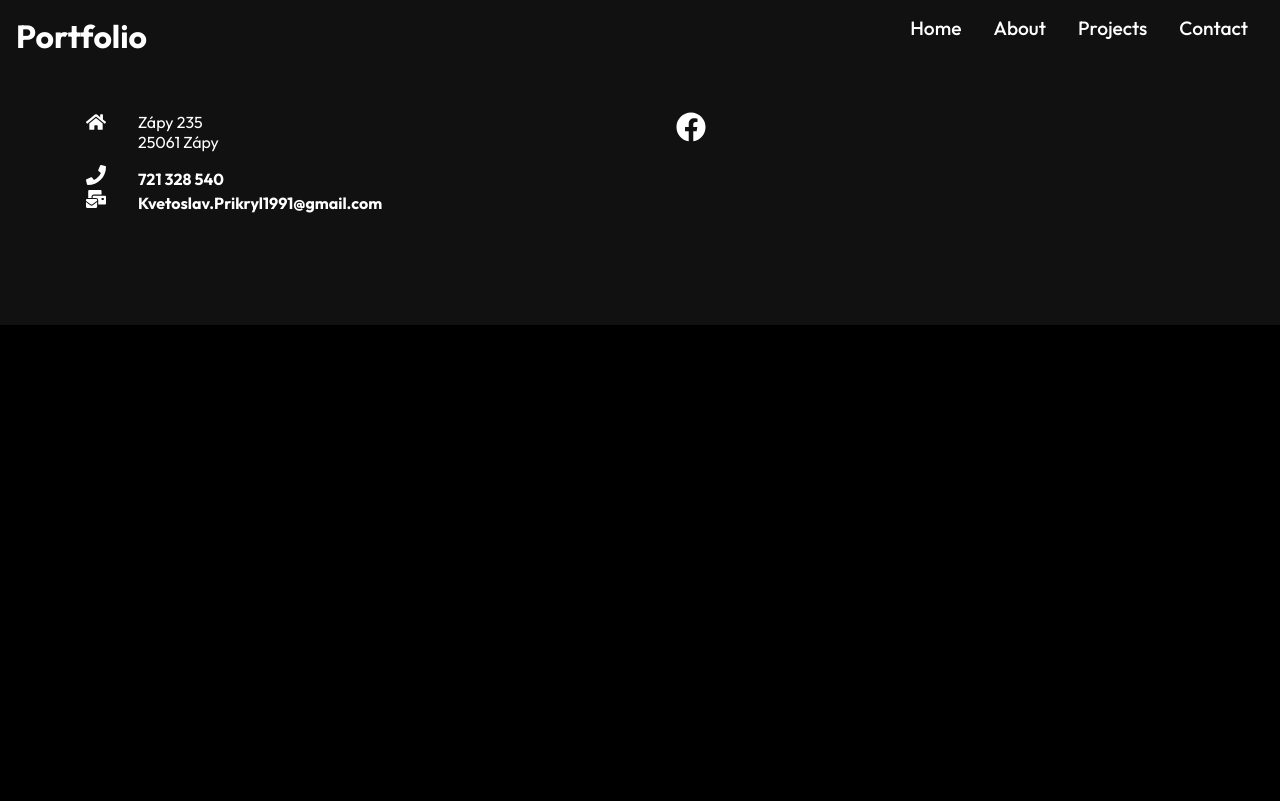
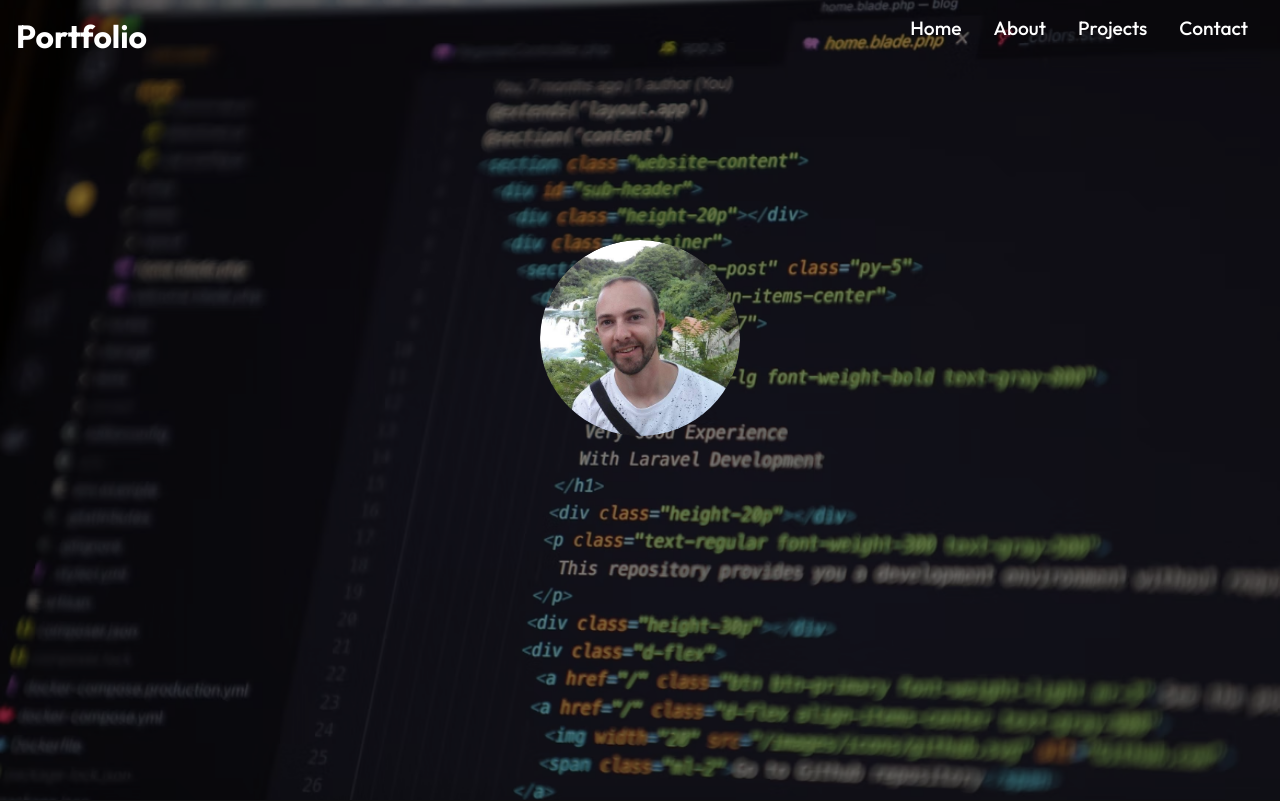
Before and after one commit to KvetoslavPrikryl/Portfolio, a React (Create React App) app: page /about in a window 1280 px wide. Shown: the top 801 px of the page. Built offline with nearby package versions, Linux system fonts and the light colour scheme.

Commit message:
create a HeroImg2.js and HeroImg2Styles.css and add text, pistures and styles

```diff
--- a/src/components/HeroImg.js
+++ b/src/components/HeroImg.js
@@ -1,6 +1,6 @@
 import "./HeroImgStyles.css";
 import React from 'react';
-import IntroImg from "../Img/Home_img.jpg"
+import IntroImg from "../Img/Home_img.jpg";
 import {Link} from "react-router-dom";
 
 const HeroIMG = () => {
--- /dev/null
+++ b/src/components/HeroImg2.js
@@ -0,0 +1,26 @@
+import "./HeroImg2Styles.css";
+import React from 'react';
+import IntoImg2 from "../Img/Home_img2.jpg";
+import Hero_img from "../Img/Hero_img.jpg";
+
+const HeroImg2 = () => {
+  return (
+    <div className="hero">
+        <div className="into-img">
+            <img className="into-img" src={IntoImg2} alt="IntroImg"/>
+        </div>
+        <div className="heading">
+            <div className="card">
+                <img className="hero_img" src={Hero_img} alt="Hero_img"/>
+                <p className="hero_text">
+                    Jmenuji se Květoslav Přikryl. Programování se věnuji cca 2 roky převážně pogramování v Pythonu. Chodil jsem 8 měsíců do ItStep academie na kurz programování v pythonu.
+
+                </p>
+            </div>
+
+        </div>
+    </div>
+  );
+};
+
+export default HeroImg2
--- /dev/null
+++ b/src/components/HeroImg2Styles.css
@@ -0,0 +1,74 @@
+.into-img{
+    width:100%;
+    height: 100vh;
+    position: relative;
+}
+.hero{
+    width:100%;
+    height: 100%;
+    background-size: cover;
+    background-position: center;
+    object-fit: cover;
+}
+.into-img::after{
+    content: "";
+    width: 100%;
+    height: 100%;
+    position: absolute;
+    top:0;
+    left:0;
+    background: black;
+    opacity: 0.5;
+}
+.heading{
+    width:100%;
+    height: 100%;
+    position: absolute;
+    transform: translate(-50%, -50%);
+    top: 80%;
+    left: 50%;
+}
+.heading .card{
+    position: relative;
+    margin: 0 auto;
+    width: 200px;
+    text-align: center;
+    height: 200px;
+    overflow: hidden;
+    transition: ease-in 0.5s;
+    border-radius: 50%;
+}
+.heading .card .hero_img{
+    width: 200px;
+    border-radius: 50%;
+    transition: ease-in 0.5s;
+}
+.heading .card:hover{
+    height: 50%;
+    width: 30%;
+    border-radius: 10px;
+}
+.heading .card:hover .hero_img{
+    transform: scale(0);
+    transition: ease-in 0.5s;
+    opacity: 0.5;
+}
+.heading .card p{
+    position: absolute;
+    visibility: hidden;
+    top: 0;
+    left: 0;
+
+}
+.heading .card:hover p{
+    background: black;
+    visibility: visible;
+    transition-delay: 0.4s;
+    padding: 1rem;
+}
+
+@media screen and (max-width:640px) {
+    .heading .card:hover{
+        width: 90%;
+    }
+}
--- a/src/routes/About.js
+++ b/src/routes/About.js
@@ -1,10 +1,12 @@
 import React from 'react';
 import Navbar from '../components/Navbar';
 import Footer from "../components/Footer";
+import HeroImg2 from '../components/HeroImg2';
 
 const About = () => {
   return <div>
     <Navbar />
+    <HeroImg2 />
     <Footer />
   </div>;
 };
```
Also changed, not shown: src/Img/Hero_img.jpg (added), src/Img/Home_img2.jpg (added).
